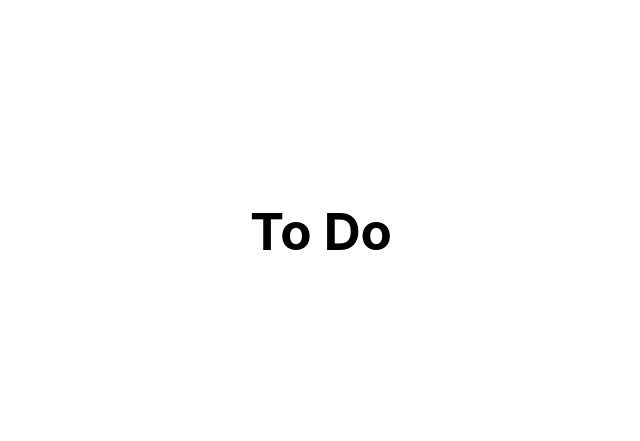
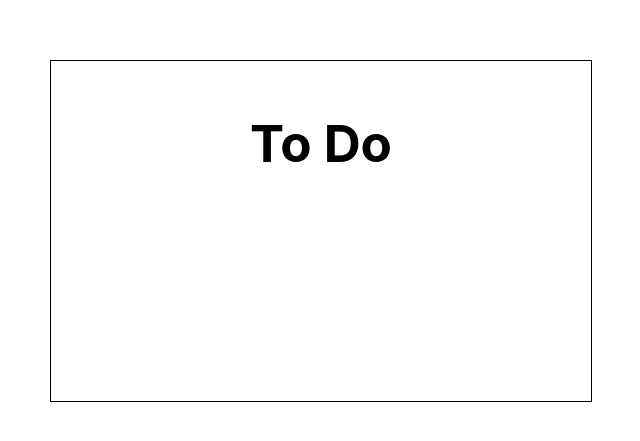
Before and after one commit to jatempa/todo-app-react, a React (Vite) app: page / in a window 1280 px wide. Shown: the part 169-610 px from the top of the page, without its empty margins (319-959 px from the left). Built offline with nearby package versions, Linux system fonts and the light colour scheme.

Commit message:
Create Card component

```diff
--- a/src/App.css
+++ /dev/null
@@ -1,41 +0,0 @@
-#root {
-  max-width: 1280px;
-  margin: 0 auto;
-  padding: 2rem;
-  text-align: center;
-}
-
-.logo {
-  height: 6em;
-  padding: 1.5em;
-  will-change: filter;
-}
-.logo:hover {
-  filter: drop-shadow(0 0 2em #646cffaa);
-}
-.logo.react:hover {
-  filter: drop-shadow(0 0 2em #61dafbaa);
-}
-
-@keyframes logo-spin {
-  from {
-    transform: rotate(0deg);
-  }
-  to {
-    transform: rotate(360deg);
-  }
-}
-
-@media (prefers-reduced-motion: no-preference) {
-  a:nth-of-type(2) .logo {
-    animation: logo-spin infinite 20s linear;
-  }
-}
-
-.card {
-  padding: 2em;
-}
-
-.read-the-docs {
-  color: #888;
-}
--- a/src/App.jsx
+++ b/src/App.jsx
@@ -1,10 +1,12 @@
+import Card from './components/Card';
 import Header from './components/Header';
-import './App.css';
 
 function App() {
   return (
-    <div className='App'>
-      <Header>To Do</Header>
+    <div id='app'>
+      <Card className='card'>
+        <Header>To Do</Header>
+      </Card>
     </div>
   );
 }
--- /dev/null
+++ b/src/components/Card.jsx
@@ -0,0 +1,11 @@
+import styled from 'styled-components';
+
+const Card = styled.div`
+  border: 1px solid black;
+  padding: 20px;
+  width: 500px;
+  max-width: 500px;
+  min-height: 300px;
+`;
+
+export default Card;
--- a/src/index.css
+++ b/src/index.css
@@ -9,7 +9,8 @@
 body {
   margin: 0;
   display: flex;
-  place-items: center;
+  align-items: center;
+  justify-content: center;
   min-width: 320px;
   min-height: 100vh;
 }
```
